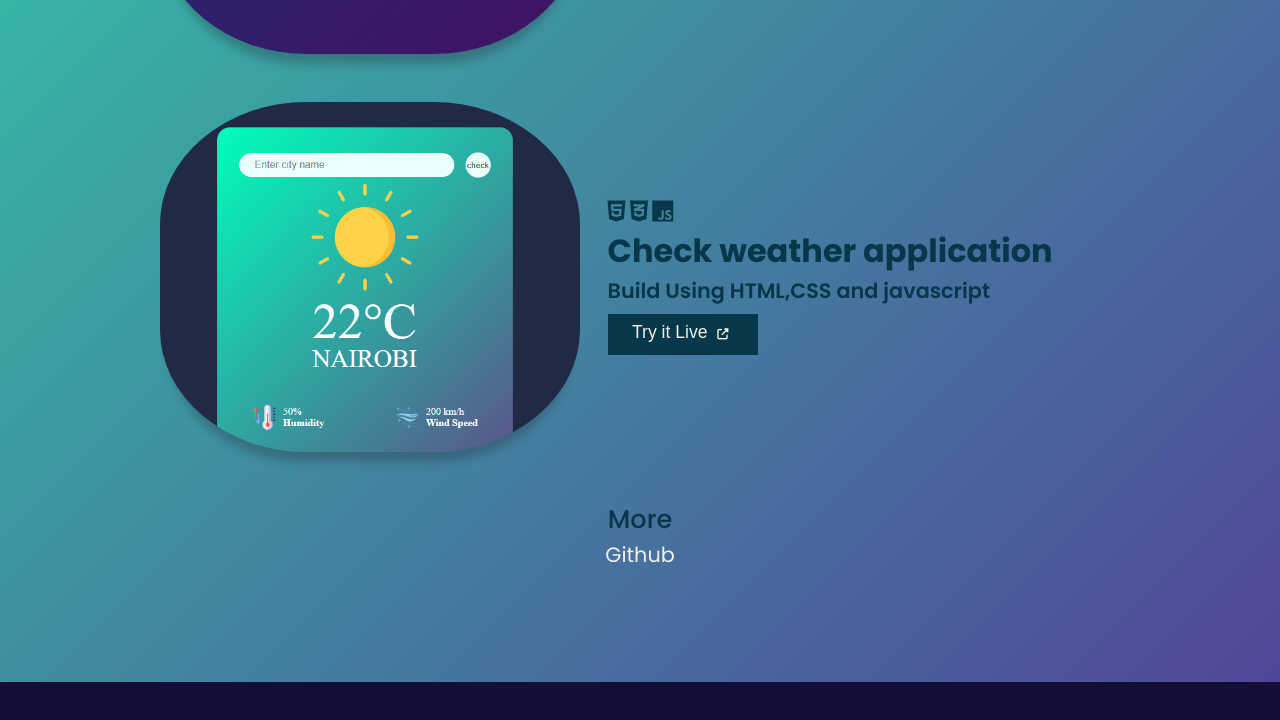
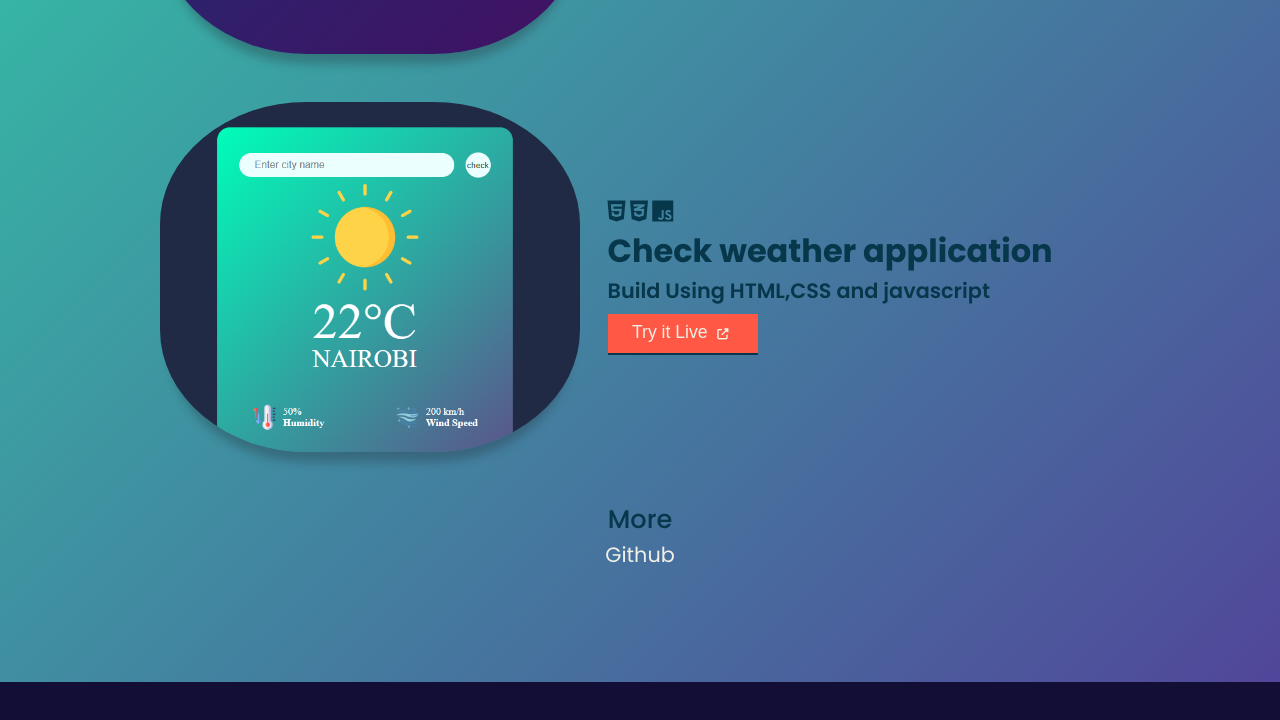
Before and after one commit to Brianmitich/portfolio.github.io, a plain HTML site: page index.html in a window 1280 px wide. In both pictures the pointer is over the button 682 px from the left and 2417 px from the top of the page. Shown: the part 2083-2803 px from the top of the page. Drawn offline with nearby package versions, Linux system fonts and the light colour scheme.

Commit message:
Update style.css

```diff
--- a/style.css
+++ b/style.css
@@ -389,7 +389,7 @@ header {
   transition: 0.2s ease-in-out;
 }
 .proj-2 .proj2-details button:hover {
-  background: #07374a;
+  background: #ff5945;
 }
 .proj-2 .proj2-details button:hover a,
 .proj-2 .proj2-details button:hover .fas {
```
